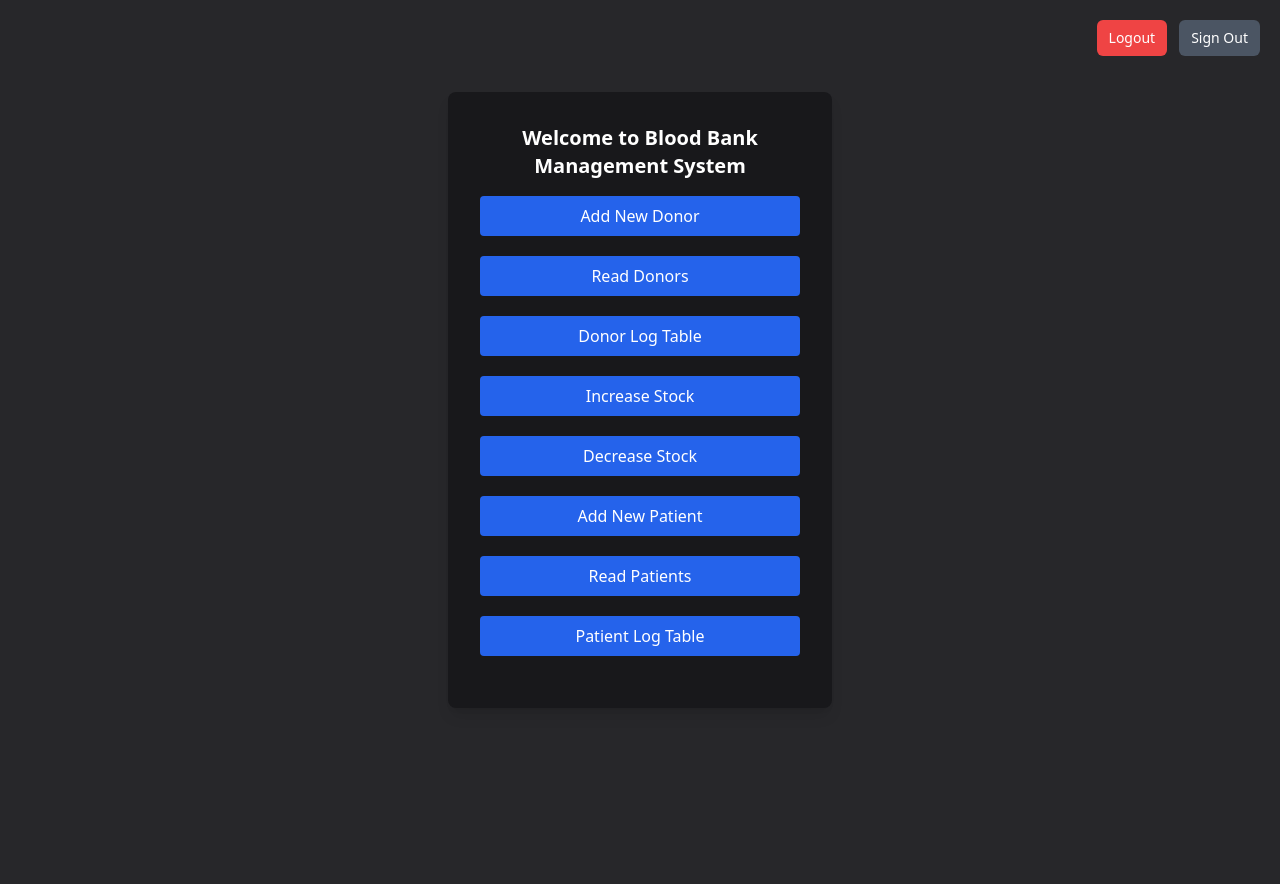
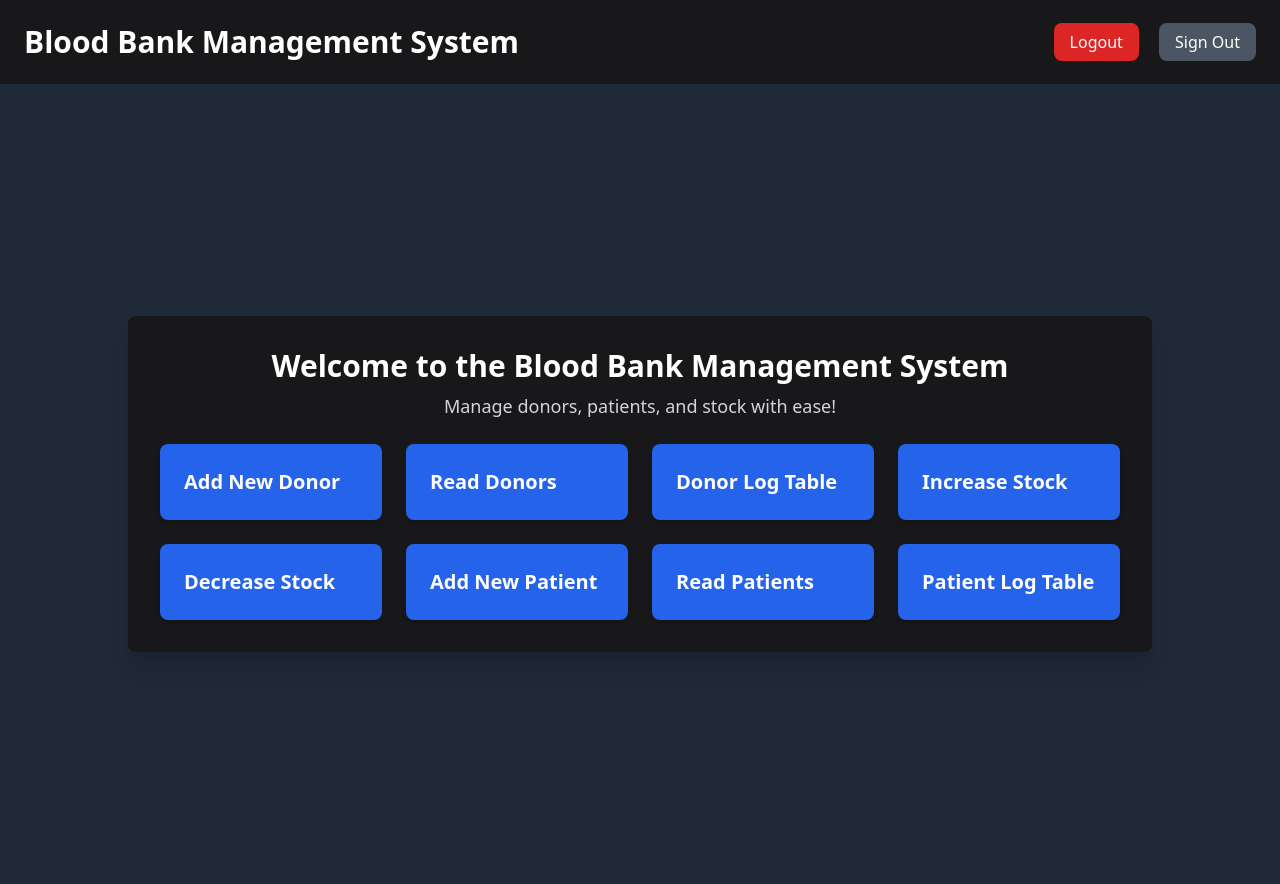
Before and after one commit to pavigupta21/Blood_Bank_Management_System, a Node server app: page /home in a window 1280 px wide. Before the commit the page ends 708 px from the top, so only its background shows below. Run offline with Node 20, Linux system fonts and the light colour scheme; the visitor is signed in with stand-in values (Sample User, id 1); some libraries are stand-ins or nearby versions.

Commit message:
improvised home page UI and added middleware for authentication

```diff
--- a/app.js
+++ b/app.js
@@ -13,6 +13,22 @@ app.use(express.urlencoded({ extended:true }));
 app.use(express.static(path.join(__dirname, 'public')));
 app.use(cookieParser());
 
+const authenticateUser = (req, res, next) => {
+    const token = req.cookies.token;
+    if (!token) {
+        return res.redirect('/signup?error=Please signup or login to access this page');
+    }
+
+    try {
+        const decoded = jwt.verify(token, process.env.JWT_SECRET);
+        req.user = decoded;
+        next();
+    } catch (err) {
+        console.error("Invalid token:", err);
+        res.clearCookie('token');
+        return res.redirect('/signup?error=Session expired. Please login again');
+    }
+};
 app.get('/', (req, res) => {
     res.render('index');
 });
@@ -39,6 +55,10 @@ app.get('/signout',async (req,res)=>{
         res.status(500).send('Error while signing out');
     }
 });
+app.get('/signup', (req, res) => {
+    const errorMessage = req.query.error;
+    res.render('index', { errorMessage });
+});
 app.post('/signup', async (req, res) => {
     try {
         const {name,email,password}=req.body;
@@ -61,7 +81,7 @@ app.post('/signup', async (req, res) => {
 app.get('/login', (req, res) => {
     res.render('login', { errorMessage: null });
 });
-app.get('/home', (req, res) => {
+app.get('/home',authenticateUser,(req, res) => {
     res.render('home');
 });
 app.post('/login', async (req, res) => {
@@ -84,6 +104,10 @@ app.post('/login', async (req, res) => {
         return res.render('login', { errorMessage: 'Database error while logging in' });
     }
 });
+
+
+
+
 app.get('/incstock', async (req, res) => {
     try {
         const [rows] = await dbtable.query('SELECT * FROM BloodGroup');
@@ -320,6 +344,7 @@ app.get('/deletedonor/:donor_id',async (req,res)=>
             res.redirect('/readdonors');
         } catch (error) {
             console.error(error);
+
             res.status(500).send('Error deleting donor');
         }
 });
--- a/views/home.ejs
+++ b/views/home.ejs
@@ -5,28 +5,77 @@
     <meta name="viewport" content="width=device-width, initial-scale=1.0">
     <title>Home Page</title>
     <script src="https://cdn.tailwindcss.com"></script>
+    <style>
+        /* Custom hover effects */
+        .button-transition {
+            transition: transform 0.3s ease, box-shadow 0.3s ease;
+        }
+        .button-transition:hover {
+            transform: translateY(-4px);
+            box-shadow: 0 6px 12px rgba(0, 0, 0, 0.1);
+        }
+
+        /* Customize header styling */
+        .header-text {
+            font-size: 2rem;
+            font-weight: 600;
+            color: #ffffff;
+        }
+
+        .card:hover {
+            transform: scale(1.05);
+            box-shadow: 0 10px 15px rgba(0, 0, 0, 0.1);
+        }
+    </style>
 </head>
-<body>
-    <div class="w-full h-screen flex justify-center items-center bg-zinc-800 text-white">
-        <form class="absolute top-5 right-5 flex space-x-3">
-            <a class="bg-red-500 hover:bg-red-600 rounded-md px-3 py-2 text-sm mb-5 inline-block" href="/logout">Logout</a>
-            <a class="bg-gray-600 hover:bg-gray-700 rounded-md px-3 py-2 text-sm mb-5 inline-block" href="/signout">Sign Out</a>
-        </form>
-        <div class="bg-zinc-900 p-8 rounded-lg shadow-lg w-96">
-            <h3 class="text-xl font-semibold text-center mb-4">Welcome to Blood Bank Management System</h3>
-            <div class="w-full">
-                <a class="w-full block text-center bg-blue-600 hover:bg-blue-700 text-white py-2 px-2 rounded mb-5" href="/addnewdonor">Add New Donor</a>
-                <a class="w-full block text-center bg-blue-600 hover:bg-blue-700 text-white py-2 px-2 rounded mb-5" href="/readdonors">Read Donors</a>
-                <a class="w-full block text-center bg-blue-600 hover:bg-blue-700 text-white py-2 px-2 rounded mb-5" href="/donorlogtable">Donor Log Table</a>
-                <a class="w-full block text-center bg-blue-600 hover:bg-blue-700 text-white py-2 px-2 rounded mb-5" href="/incstock">Increase Stock</a>
-                <a class="w-full block text-center bg-blue-600 hover:bg-blue-700 text-white py-2 px-2 rounded mb-5" href="/decstock">Decrease Stock</a>
-                <a class="w-full block text-center bg-blue-600 hover:bg-blue-700 text-white py-2 px-2 rounded mb-5" href="/addnewpatient">Add New Patient</a>
-                <a class="w-full block text-center bg-blue-600 hover:bg-blue-700 text-white py-2 px-2 rounded mb-5" href="/readpatients">Read Patients</a>
-                <a class="w-full block text-center bg-blue-600 hover:bg-blue-700 text-white py-2 px-2 rounded mb-5" href="patientlogtable">Patient Log Table</a>
+<body class="bg-gray-800">
+
+    <header class="w-full py-6 bg-zinc-900 shadow-lg">
+        <div class="max-w-7xl mx-auto px-6 flex justify-between items-center">
+            <h1 class="text-3xl font-bold text-white">Blood Bank Management System</h1>
+            <div class="space-x-4">
+                <a href="/logout" class="bg-red-600 hover:bg-red-700 text-white px-4 py-2 rounded-lg button-transition">Logout</a>
+                <a href="/signout" class="bg-gray-600 hover:bg-gray-700 text-white px-4 py-2 rounded-lg button-transition">Sign Out</a>
             </div>
         </div>
-    </div>
+    </header>
+
+    <main class="flex justify-center items-center min-h-screen bg-gray-800">
+        <div class="w-full max-w-5xl p-8 bg-zinc-900 rounded-lg shadow-xl space-y-6">
+            <div class="text-center mb-6">
+                <h2 class="text-3xl font-semibold text-white">Welcome to the Blood Bank Management System</h2>
+                <p class="text-lg text-gray-300 mt-2">Manage donors, patients, and stock with ease!</p>
+            </div>
+
+            <!-- Options Section -->
+            <div class="grid grid-cols-1 sm:grid-cols-2 md:grid-cols-3 lg:grid-cols-4 gap-6">
+                <div class="card bg-blue-600 hover:bg-blue-700 text-white p-6 rounded-lg shadow-md button-transition">
+                    <a href="/addnewdonor" class="text-xl font-semibold">Add New Donor</a>
+                </div>
+                <div class="card bg-blue-600 hover:bg-blue-700 text-white p-6 rounded-lg shadow-md button-transition">
+                    <a href="/readdonors" class="text-xl font-semibold">Read Donors</a>
+                </div>
+                <div class="card bg-blue-600 hover:bg-blue-700 text-white p-6 rounded-lg shadow-md button-transition">
+                    <a href="/donorlogtable" class="text-xl font-semibold">Donor Log Table</a>
+                </div>
+                <div class="card bg-blue-600 hover:bg-blue-700 text-white p-6 rounded-lg shadow-md button-transition">
+                    <a href="/incstock" class="text-xl font-semibold">Increase Stock</a>
+                </div>
+                <div class="card bg-blue-600 hover:bg-blue-700 text-white p-6 rounded-lg shadow-md button-transition">
+                    <a href="/decstock" class="text-xl font-semibold">Decrease Stock</a>
+                </div>
+                <div class="card bg-blue-600 hover:bg-blue-700 text-white p-6 rounded-lg shadow-md button-transition">
+                    <a href="/addnewpatient" class="text-xl font-semibold">Add New Patient</a>
+                </div>
+                <div class="card bg-blue-600 hover:bg-blue-700 text-white p-6 rounded-lg shadow-md button-transition">
+                    <a href="/readpatients" class="text-xl font-semibold">Read Patients</a>
+                </div>
+                <div class="card bg-blue-600 hover:bg-blue-700 text-white p-6 rounded-lg shadow-md button-transition">
+                    <a href="/patientlogtable" class="text-xl font-semibold">Patient Log Table</a>
+                </div>
+            </div>
+        </div>
+    </main>
 
 </body>
-
 </html>
```
